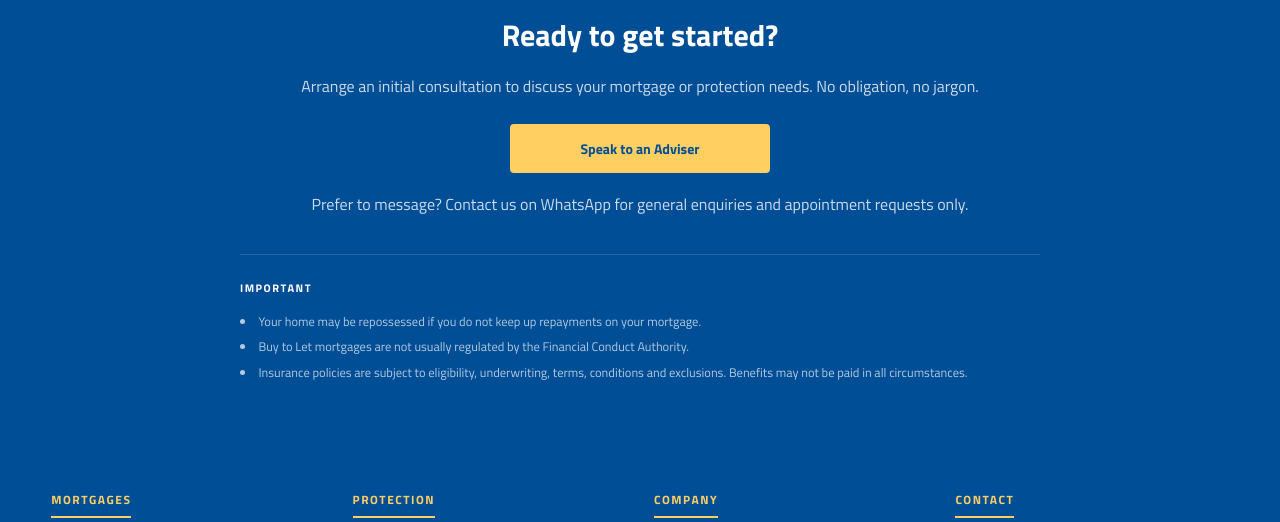
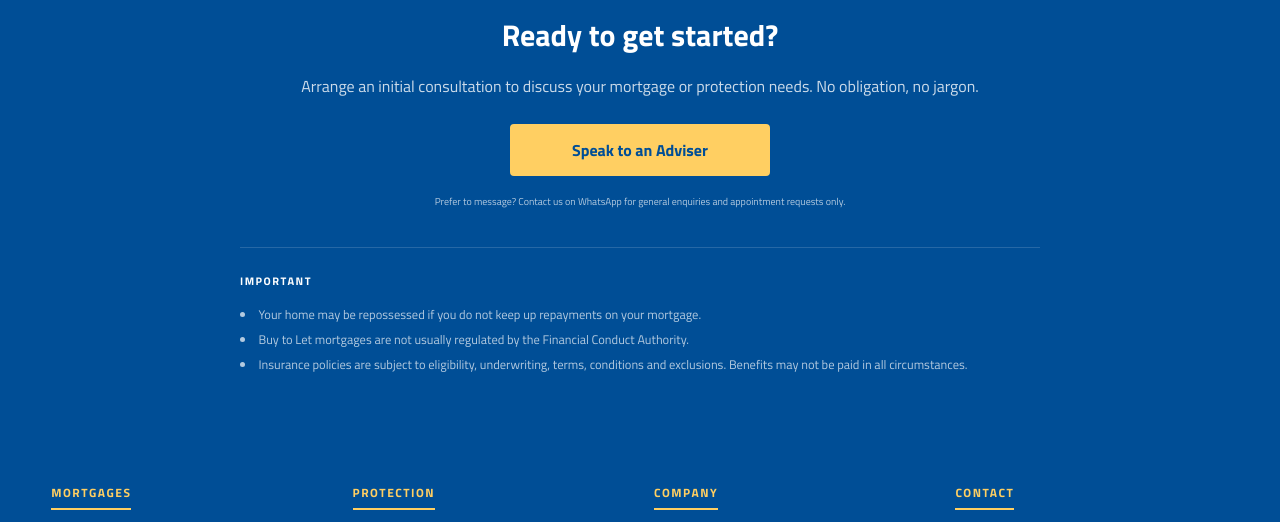
Before and after one commit to sunith21/website3, a website: page index.html in a window 1280 px wide. Shown: the part 3160-3682 px from the top of the page. Drawn offline with Linux system fonts and the light colour scheme.

Commit message:
new changes 15.04.26

```diff
--- a/assets/css/style.css
+++ b/assets/css/style.css
@@ -1557,7 +1557,7 @@ section.alt {
   margin-bottom: 12px;
 }
 
-.cta-band p {
+.cta-band p:not(.cta-whatsapp-note) {
   font-size: 16px;
   color: rgba(255, 255, 255, 0.8);
   margin-bottom: 24px;
@@ -1568,7 +1568,7 @@ section.alt {
 }
 
 .cta-band .note {
-  font-size: 13px;
+  font-size: 10.5px;
   color: rgba(255, 255, 255, 0.5);
   margin-top: 16px;
   margin-bottom: 0;
@@ -1584,17 +1584,19 @@ section.alt {
 .cta-band-actions .btn {
   min-width: 260px;
   padding: 11px 24px;
-  font-size: 14px;
+  font-size: 16px;
 }
 
 .cta-whatsapp-note {
   max-width: 520px;
-  font-size: 12.5px;
-  color: rgba(255, 255, 255, 0.46);
+  font-size: 10px;
+  color: rgba(255, 255, 255, 0.7);
   margin-top: 18px;
   margin-bottom: 0;
+  margin-left: auto;
+  margin-right: auto;
   text-align: center;
-  line-height: 1.75;
+  line-height: 1.65;
 }
 
 /* Disclaimer list inside CTA bands and other important notice sections near the footer. */
```
